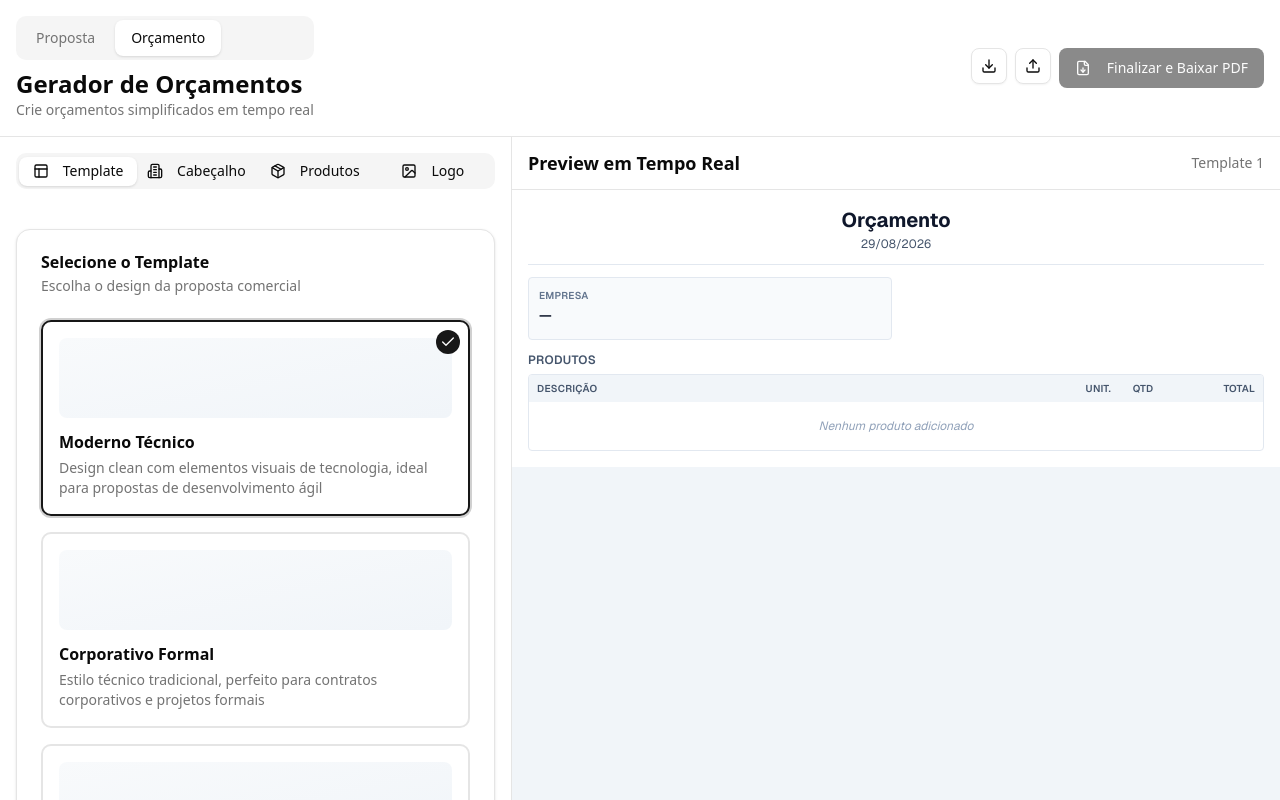
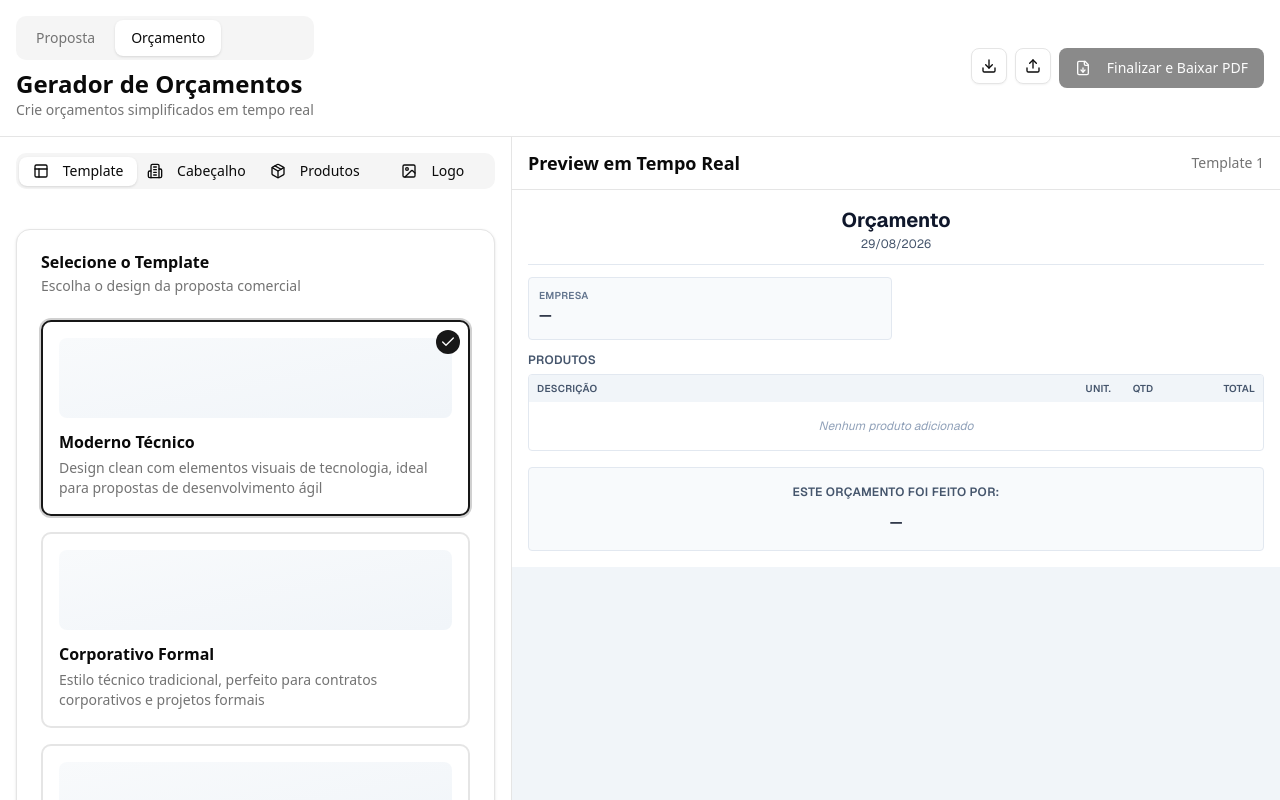
Before and after one commit to Godoy0722/proposal-gen, a Next.js app: page /orcamento in a window 1280 px wide. Shown: the top 800 px of the page. Built offline with nearby package versions, Linux system fonts and the light colour scheme.

Commit message:
update logo position

```diff
--- a/src/app/pdf/preview/pdf-preview.css
+++ b/src/app/pdf/preview/pdf-preview.css
@@ -58,6 +58,11 @@ table, tr, td, th {
   page-break-inside: avoid;
 }
 
+.budget-footer {
+  break-inside: avoid;
+  page-break-inside: avoid;
+}
+
 .budget-products-table thead {
   display: table-header-group;
 }
--- a/src/components/budget/templates/BudgetTemplate1.tsx
+++ b/src/components/budget/templates/BudgetTemplate1.tsx
@@ -1,17 +1,17 @@
 'use client';
 
 import { BudgetTemplateProps } from '@/types/budget';
-import { BudgetLogoBanner, BudgetTitleModern, BudgetPartiesCompact, BudgetProductsTable } from './budgetShared';
+import { BudgetTitleModern, BudgetPartiesCompact, BudgetProductsTable, BudgetFooter } from './budgetShared';
 
 export function BudgetTemplate1({ header, client, items, desconto, logo, finalizedDate }: BudgetTemplateProps) {
   return (
     <div className="budget-document bg-white dark:bg-slate-900 p-4 font-sans">
       <div className="max-w-4xl mx-auto space-y-3">
-        <BudgetLogoBanner logo={logo} variant="modern" />
         <BudgetTitleModern finalizedDate={finalizedDate} />
         <div className="h-px bg-slate-200 dark:bg-slate-700" />
         <BudgetPartiesCompact header={header} client={client} variant="modern" />
         <BudgetProductsTable items={items} desconto={desconto} />
+        <BudgetFooter header={header} logo={logo} variant="modern" />
       </div>
     </div>
   );
--- a/src/components/budget/templates/BudgetTemplate2.tsx
+++ b/src/components/budget/templates/BudgetTemplate2.tsx
@@ -1,18 +1,18 @@
 'use client';
 
 import { BudgetTemplateProps } from '@/types/budget';
-import { BudgetLogoBanner, BudgetTitleFormal, BudgetPartiesCompact, BudgetProductsTable } from './budgetShared';
+import { BudgetTitleFormal, BudgetPartiesCompact, BudgetProductsTable, BudgetFooter } from './budgetShared';
 
 export function BudgetTemplate2({ header, client, items, desconto, logo, finalizedDate }: BudgetTemplateProps) {
   return (
     <div className="budget-document bg-white dark:bg-slate-900 p-4 font-serif">
       <div className="max-w-4xl mx-auto space-y-3">
-        <BudgetLogoBanner logo={logo} variant="formal" />
         <div className="border-b-2 border-slate-800 dark:border-slate-200 pb-2">
           <BudgetTitleFormal finalizedDate={finalizedDate} />
         </div>
         <BudgetPartiesCompact header={header} client={client} variant="formal" />
         <BudgetProductsTable items={items} desconto={desconto} />
+        <BudgetFooter header={header} logo={logo} variant="formal" />
       </div>
     </div>
   );
--- a/src/components/budget/templates/BudgetTemplate3.tsx
+++ b/src/components/budget/templates/BudgetTemplate3.tsx
@@ -1,13 +1,12 @@
 'use client';
 
 import { BudgetTemplateProps } from '@/types/budget';
-import { BudgetLogoBanner, BudgetTitleTech, BudgetPartiesCompact, BudgetProductsTable } from './budgetShared';
+import { BudgetTitleTech, BudgetPartiesCompact, BudgetProductsTable, BudgetFooter } from './budgetShared';
 
 export function BudgetTemplate3({ header, client, items, desconto, logo, finalizedDate }: BudgetTemplateProps) {
   return (
     <div className="budget-document bg-slate-50 dark:bg-slate-900 p-4 font-sans">
       <div className="max-w-4xl mx-auto space-y-3">
-        <BudgetLogoBanner logo={logo} variant="tech" />
         <div className="bg-slate-900 dark:bg-slate-800 text-white px-4 py-2.5 rounded-lg">
           <BudgetTitleTech finalizedDate={finalizedDate} />
         </div>
@@ -15,6 +14,7 @@ export function BudgetTemplate3({ header, client, items, desconto, logo, finaliz
           <BudgetPartiesCompact header={header} client={client} variant="tech" />
         </div>
         <BudgetProductsTable items={items} desconto={desconto} />
+        <BudgetFooter header={header} logo={logo} variant="tech" />
       </div>
     </div>
   );
--- a/src/components/budget/templates/budgetShared.tsx
+++ b/src/components/budget/templates/budgetShared.tsx
@@ -16,24 +16,64 @@ function partyBoxClass(variant: Variant) {
   return 'p-2.5 bg-slate-50 dark:bg-slate-800/50 rounded border border-slate-200 dark:border-slate-700';
 }
 
-export function BudgetLogoBanner({ logo, variant = 'modern' }: { logo?: Logo; variant?: Variant }) {
-  if (!logo?.preview) return null;
+function BudgetCompanyDetails({ header }: { header: BudgetHeader }) {
+  const textClass = 'text-xs text-slate-600 dark:text-slate-400 leading-snug';
 
-  const imgClass = 'h-24 md:h-28 w-auto max-w-full object-contain';
-
-  if (variant === 'tech') {
   return (
-      <div className="flex justify-center budget-logo-header keep-together pb-1">
-        <div className="bg-white dark:bg-slate-700 p-3 rounded-lg shadow-sm">
-          <img src={logo.preview} alt="Logo" className={imgClass} />
-        </div>
+    <div className={`${textClass} mt-1 space-y-0.5`}>
+      {header.cnpj && <p><span className="font-medium text-slate-700 dark:text-slate-300">CNPJ:</span> {header.cnpj}</p>}
+      {header.inscricaoEstadual && (
+        <p><span className="font-medium text-slate-700 dark:text-slate-300">IE:</span> {header.inscricaoEstadual}</p>
+      )}
+      {header.enderecoCompleto && <p>{header.enderecoCompleto}</p>}
+      {(header.cidade || header.estado || header.cep) && (
+        <p>
+          {[header.cidade, header.estado].filter(Boolean).join(' - ')}
+          {header.cep && ` · CEP ${header.cep}`}
+        </p>
+      )}
+      {header.telefoneContato && (
+        <p><span className="font-medium text-slate-700 dark:text-slate-300">Tel:</span> {header.telefoneContato}</p>
+      )}
+      {header.telefoneContatoSecundario && (
+        <p><span className="font-medium text-slate-700 dark:text-slate-300">Tel. 2:</span> {header.telefoneContatoSecundario}</p>
+      )}
     </div>
   );
 }
 
+export function BudgetFooter({
+  header,
+  logo,
+  variant = 'modern',
+}: {
+  header: BudgetHeader;
+  logo?: Logo;
+  variant?: Variant;
+}) {
+  const box = partyBoxClass(variant);
+  const imgClass = 'h-48 md:h-56 w-auto max-w-full object-contain mx-auto';
+
   return (
-    <div className="flex justify-center budget-logo-header keep-together pb-1">
+    <div className={`budget-footer keep-together border-t border-slate-200 dark:border-slate-700 pt-4 mt-4 ${box}`}>
+      <p className="text-xs font-semibold uppercase tracking-wide text-slate-600 dark:text-slate-400 text-center mb-3">
+        Este orçamento foi feito por:
+      </p>
+      <div className="text-center space-y-2">
+        {logo?.preview && (
+          <div className="flex justify-center pb-2">
+            {variant === 'tech' ? (
+              <div className="bg-white dark:bg-slate-700 p-4 rounded-lg shadow-sm">
                 <img src={logo.preview} alt="Logo" className={imgClass} />
+              </div>
+            ) : (
+              <img src={logo.preview} alt="Logo" className={imgClass} />
+            )}
+          </div>
+        )}
+        <p className="text-sm font-semibold text-slate-900 dark:text-white">{header.nomeEmpresa || '—'}</p>
+        <BudgetCompanyDetails header={header} />
+      </div>
     </div>
   );
 }
@@ -101,25 +141,7 @@ export function BudgetPartiesCompact({
       <div className={box}>
         <p className={labelClass}>Empresa</p>
         <p className="text-sm font-semibold text-slate-900 dark:text-white leading-tight">{header.nomeEmpresa || '—'}</p>
-        <div className={`${textClass} mt-1 space-y-0.5`}>
-          {header.cnpj && <p><span className="font-medium text-slate-700 dark:text-slate-300">CNPJ:</span> {header.cnpj}</p>}
-          {header.inscricaoEstadual && (
-            <p><span className="font-medium text-slate-700 dark:text-slate-300">IE:</span> {header.inscricaoEstadual}</p>
-          )}
-          {header.enderecoCompleto && <p>{header.enderecoCompleto}</p>}
-          {(header.cidade || header.estado || header.cep) && (
-            <p>
-              {[header.cidade, header.estado].filter(Boolean).join(' - ')}
-              {header.cep && ` · CEP ${header.cep}`}
-            </p>
-          )}
-          {header.telefoneContato && (
-            <p><span className="font-medium text-slate-700 dark:text-slate-300">Tel:</span> {header.telefoneContato}</p>
-          )}
-          {header.telefoneContatoSecundario && (
-            <p><span className="font-medium text-slate-700 dark:text-slate-300">Tel. 2:</span> {header.telefoneContatoSecundario}</p>
-          )}
-        </div>
+        <BudgetCompanyDetails header={header} />
       </div>
     </div>
   );
```
Lines whose indentation alone changed are shown as unchanged.
